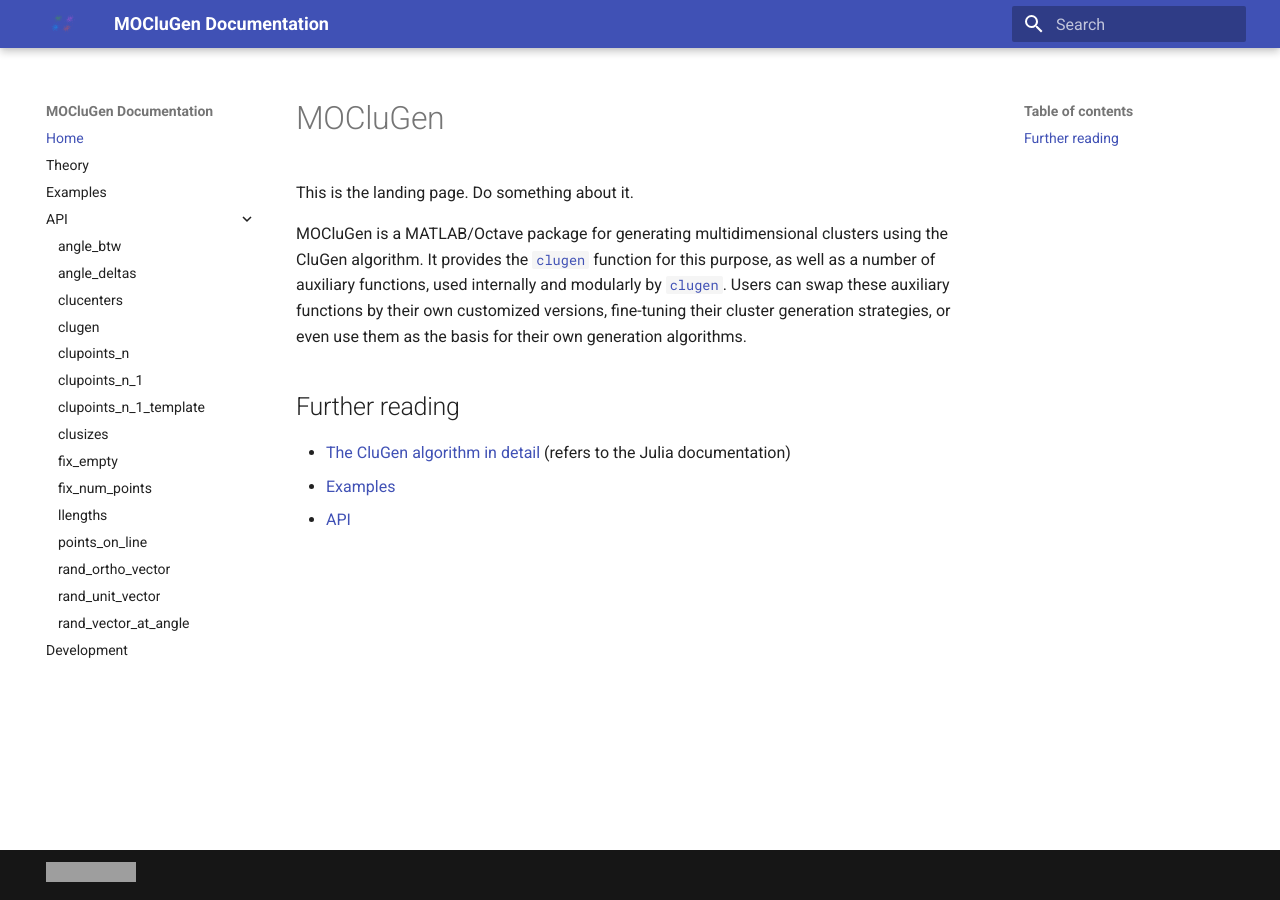
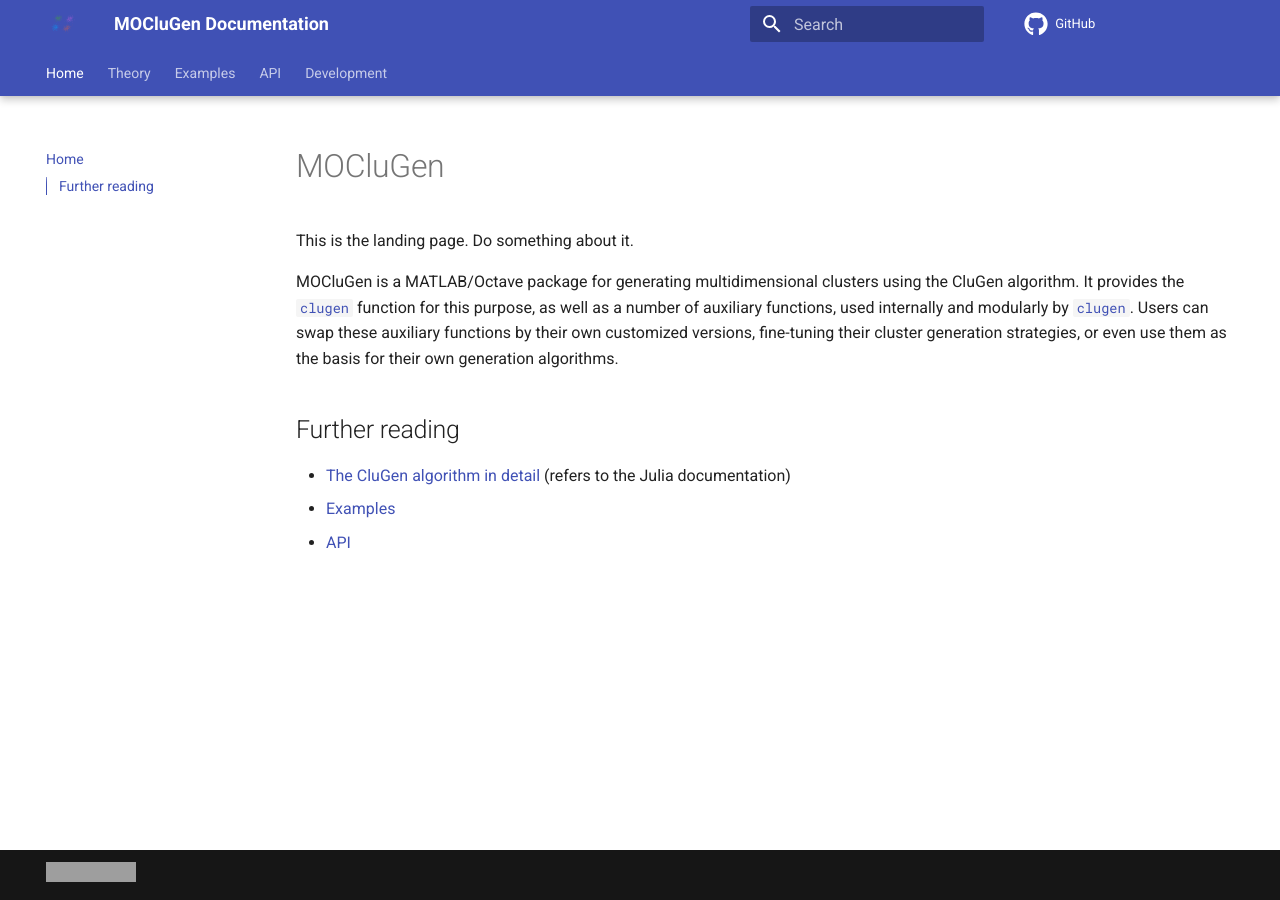
Before and after one commit to clugen/MOCluGen, an MkDocs documentation site: the page built from docs/docs/index.md, in a window 1280 px wide. Built offline with MkDocs 1.6.1 and Material for MkDocs 9.7.7, drawn with Linux system fonts in a browser that asks for light colours; comment, search, counter and statistics services are not loaded; grey boxes are pictures that could not be loaded.

Commit message:
Docs: update mkdocs navigation config

```diff
--- a/docs/mkdocs.yml
+++ b/docs/mkdocs.yml
@@ -1,7 +1,7 @@
 site_name: MOCluGen Documentation
 site_url: https://clugen.github.io/MOCluGen
-#repo_url: https://github.com/clugen/MOCluGen/
-#edit_uri: docs/docs
+repo_url: https://github.com/clugen/MOCluGen/
+edit_uri: https://github.com/clugen/MOCluGen/edit/master/docs/docs/
 site_description: Documentation for the MOCluGen MATLAB/Octave cluster
   generation toolbox
 site_author: Nuno Fachada
@@ -20,6 +20,9 @@ theme:
     - navigation.instant
     - navigation.expand
     - navigation.indexes
+    - navigation.tabs
+    - navigation.tabs.sticky
+    - toc.integrate
 
 markdown_extensions:
   - attr_list
@@ -30,8 +33,8 @@ markdown_extensions:
   - pymdownx.superfences
   - pymdownx.arithmatex:
       generic: true
-  # - toc:
-  #     permalink: true
+  - toc:
+      toc_depth: 3
 
 extra_javascript:
   - javascripts/mathjax.js
@@ -54,6 +57,7 @@ nav:
     - clupoints_n: 'api/clupoints_n.md'
     - clupoints_n_1: 'api/clupoints_n_1.md'
     - clupoints_n_1_template: 'api/clupoints_n_1_template.md'
+    - cluseed: 'api/cluseed.md'
     - clusizes: 'api/clusizes.md'
     - fix_empty: 'api/fix_empty.md'
     - fix_num_points: 'api/fix_num_points.md'
```
